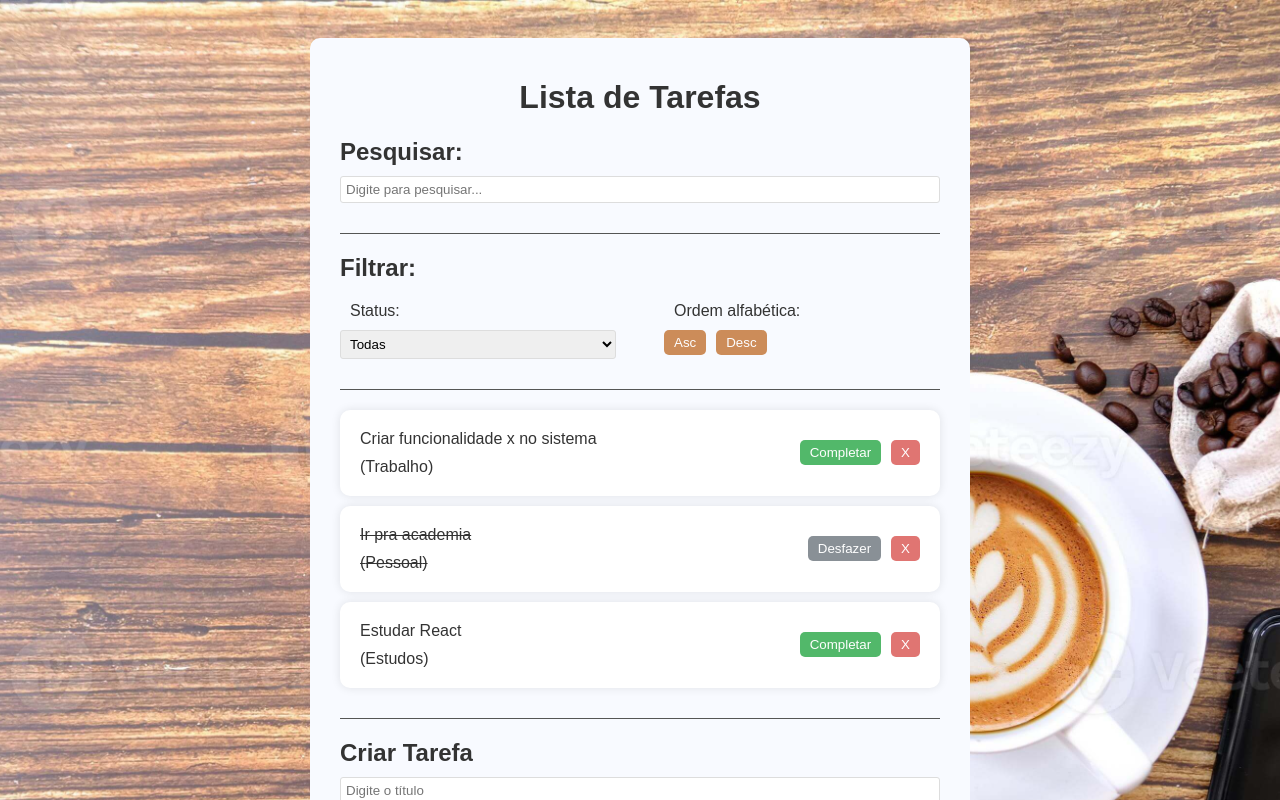
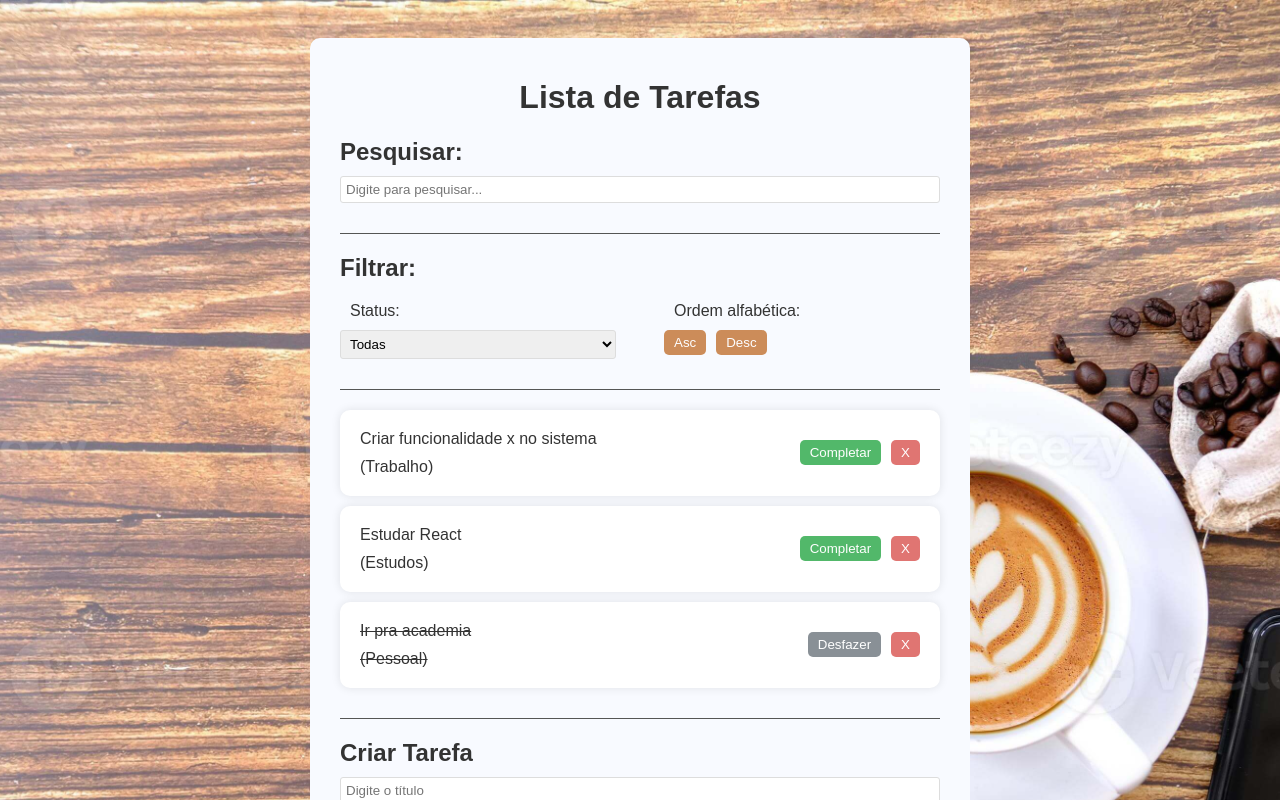
Before and after one commit to NateOliveira-dev/todo-list-react, a React (Vite) app: page / in a window 1280 px wide. Shown: the top 800 px of the page. Built offline with nearby package versions, Linux system fonts and the light colour scheme.

Commit message:
implementa a logica para os filtros de de status e ordem alfabetica

```diff
--- a/src/App.jsx
+++ b/src/App.jsx
@@ -69,7 +69,7 @@
     <div className="app">
       <h1>Lista de Tarefas</h1>
       <Search search={search} setSearch={setSearch} />
-      <Filter filter={filter} setFilter={setFilter} />
+      <Filter filter={filter} setFilter={setFilter} setSort={setSort} />
       <div className="todo-list">
         {todos
           .filter((todo) =>
@@ -81,6 +81,11 @@
           )
           .filter((todo) =>
             todo.text.toLowerCase().includes(search.toLowerCase()),
+          )
+          .sort((a, b) =>
+            sort === "Asc"
+              ? a.text.localeCompare(b.text)
+              : b.text.localeCompare(a.text),
           )
           .map((todo) => (
             <Todo
--- a/src/components/Filter.jsx
+++ b/src/components/Filter.jsx
@@ -1,4 +1,4 @@
-const Filter = ({ filter, setFilter }) => {
+const Filter = ({ filter, setFilter, setSort }) => {
   return (
     <div className="filter">
       <h2>Filtrar:</h2>
@@ -13,8 +13,8 @@
         </div>
         <div>
           <p>Ordem alfabética:</p>
-          <button>Asc</button>
-          <button>Desc</button>
+          <button onClick={() => setSort("Asc")}>Asc</button>
+          <button onClick={() => setSort("Desc")}>Desc</button>
         </div>
       </div>
     </div>
```
